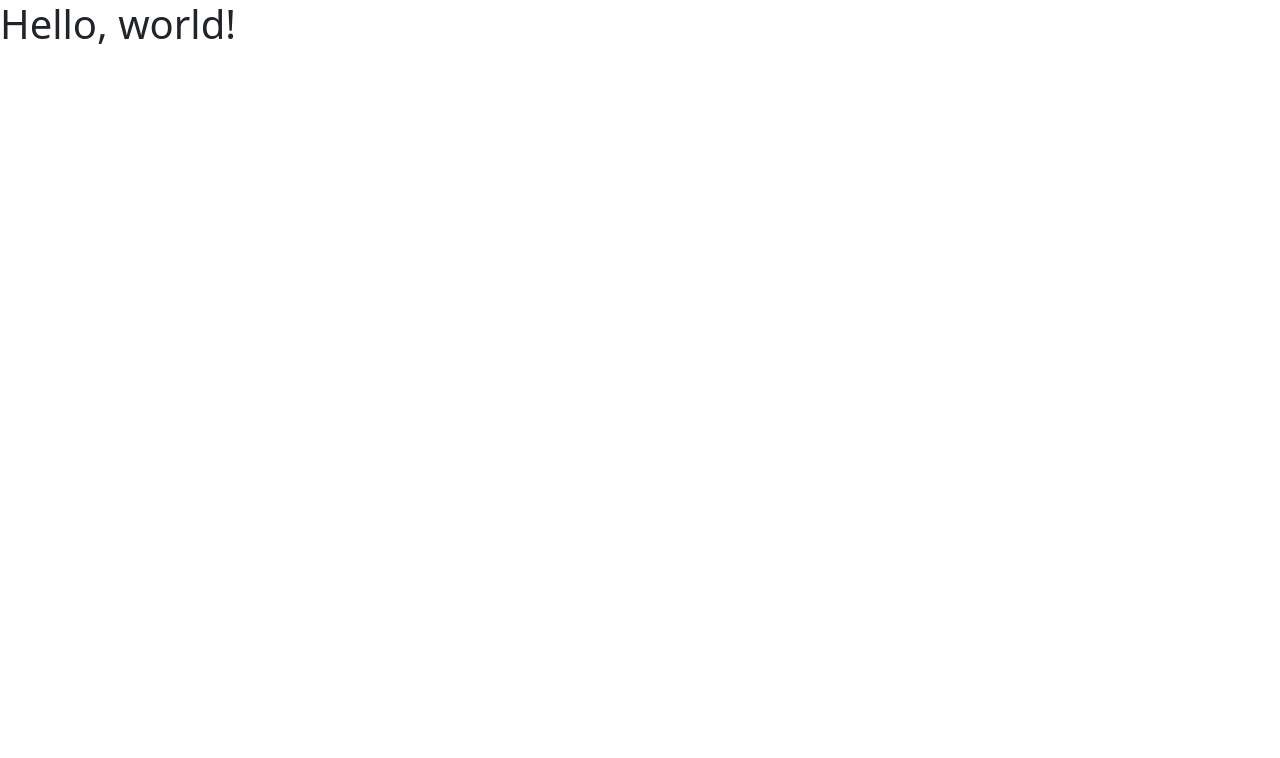
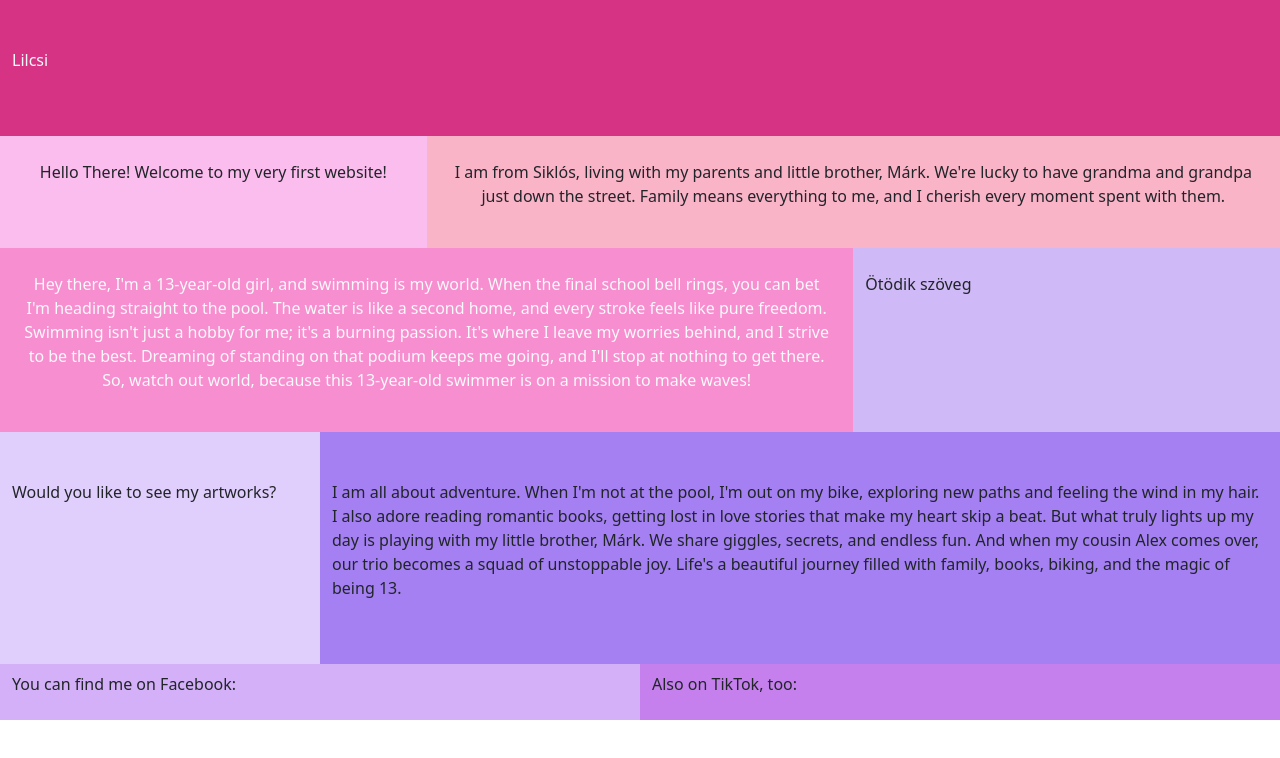
Before and after one commit to gitbernix/Lilcsi, a plain HTML site: page index.html in a window 1280 px wide. Drawn offline with nearby package versions, Linux system fonts and the light colour scheme.

Commit message:
first version

```diff
--- a/index.html
+++ b/index.html
@@ -13,7 +13,88 @@
         <link rel="stylesheet" href="style.css" />
     </head>
     <body>
-        <h1>Hello, world!</h1>
+        <main>
+            <div class="container-fluid">
+                <div class="lilcsi-one row py-5">
+                    <p class="text-light">Lilcsi</p>
+                </div>
+                <div class="class"></div>
+            </div>
+            <div class="container-fluid">
+                <div class="row">
+                    <div class="lilcsi-two col-4 py-4 px-4 text-center">
+                        <p>Hello There! Welcome to my very first website!</p>
+                    </div>
+                    <div class="lilcsi-three col-8 py-4 px-4 text-center">
+                        <p>
+                            I am from Siklós, living with my parents and little
+                            brother, Márk. We're lucky to have grandma and
+                            grandpa just down the street. Family means
+                            everything to me, and I cherish every moment spent
+                            with them.
+                        </p>
+                    </div>
+                </div>
+            </div>
+            <div class="container-fluid">
+                <div class="row">
+                    <div
+                        class="lilcsi-four col-8 py-4 px-4 text-center text-light"
+                    >
+                        <p>
+                            Hey there, I'm a 13-year-old girl, and swimming is
+                            my world. When the final school bell rings, you can
+                            bet I'm heading straight to the pool. The water is
+                            like a second home, and every stroke feels like pure
+                            freedom. Swimming isn't just a hobby for me; it's a
+                            burning passion. It's where I leave my worries
+                            behind, and I strive to be the best. Dreaming of
+                            standing on that podium keeps me going, and I'll
+                            stop at nothing to get there. So, watch out world,
+                            because this 13-year-old swimmer is on a mission to
+                            make waves!
+                        </p>
+                    </div>
+                    <div class="lilcsi-five col-4 py-4">
+                        <p>Ötödik szöveg</p>
+                    </div>
+                </div>
+            </div>
+
+            <div class="container-fluid">
+                <div class="row">
+                    <div class="lilcsi-six col-3 py-5">
+                        <p>Would you like to see my artworks?</p>
+                    </div>
+                    <div class="lilcsi-seven col-9 py-5">
+                        <p>
+                            I am all about adventure. When I'm not at the pool,
+                            I'm out on my bike, exploring new paths and feeling
+                            the wind in my hair. I also adore reading romantic
+                            books, getting lost in love stories that make my
+                            heart skip a beat. But what truly lights up my day
+                            is playing with my little brother, Márk. We share
+                            giggles, secrets, and endless fun. And when my
+                            cousin Alex comes over, our trio becomes a squad of
+                            unstoppable joy. Life's a beautiful journey filled
+                            with family, books, biking, and the magic of being
+                            13.
+                        </p>
+                    </div>
+                </div>
+            </div>
+
+            <div class="container-fluid">
+                <div class="row">
+                    <div class="lilcsi-eight col-6 py-2">
+                        <p>You can find me on Facebook:</p>
+                    </div>
+                    <div class="lilcsi-nine col-6 py-2">
+                        <p>Also on TikTok, too:</p>
+                    </div>
+                </div>
+            </div>
+        </main>
         <script
             src="https://cdn.jsdelivr.net/npm/bootstrap@5.3.2/dist/js/bootstrap.bundle.min.js"
             integrity="sha384-C6RzsynM9kWDrMNeT87bh95OGNyZPhcTNXj1NW7RuBCsyN/o0jlpcV8Qyq46cDfL"
--- /dev/null
+++ b/style.scss
@@ -0,0 +1,35 @@
+.lilcsi-one {
+    background-color: #d63384;
+}
+
+.lilcsi-two {
+    background-color: #fbbcee;
+}
+
+.lilcsi-three {
+    background-color: #fab4c8;
+}
+
+.lilcsi-four {
+    background-color: #f78ecf;
+}
+
+.lilcsi-five {
+    background-color: #cfb9f7;
+}
+
+.lilcsi-six {
+    background-color: #e0cefd;
+}
+
+.lilcsi-seven {
+    background-color: #a480f2;
+}
+
+.lilcsi-eight {
+    background-color: #d4b0f9;
+}
+
+.lilcsi-nine {
+    background-color: #c580ed;
+}
```
Also changed, not shown: style.css, 1 other file.
